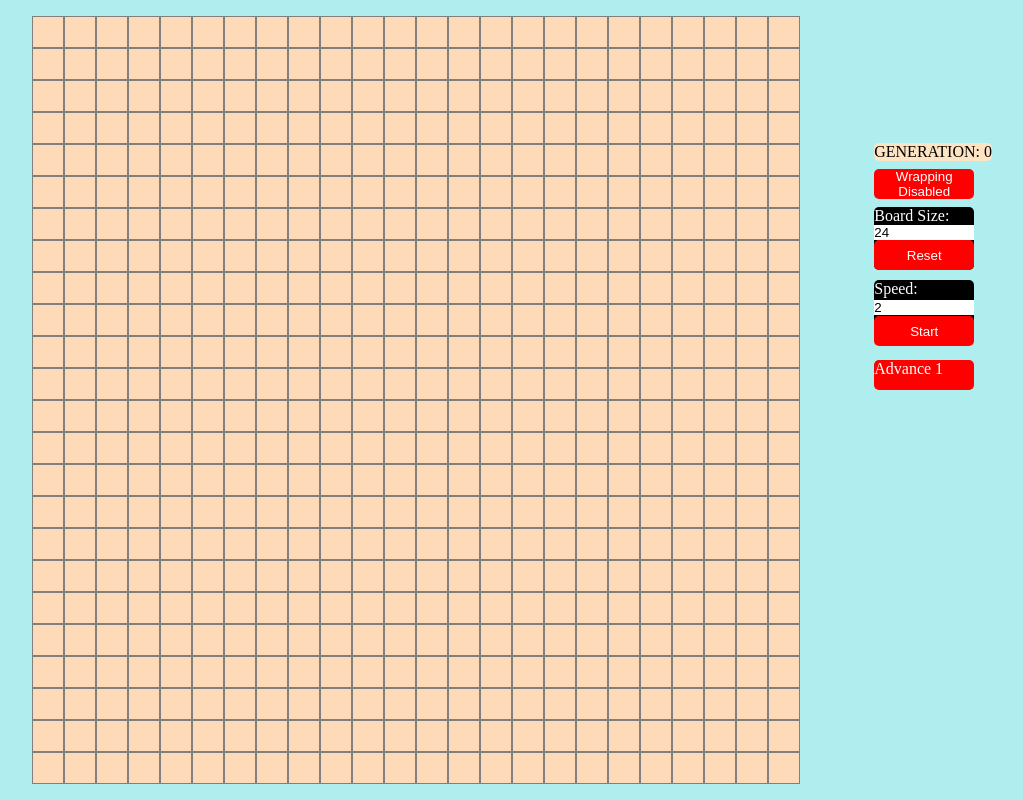
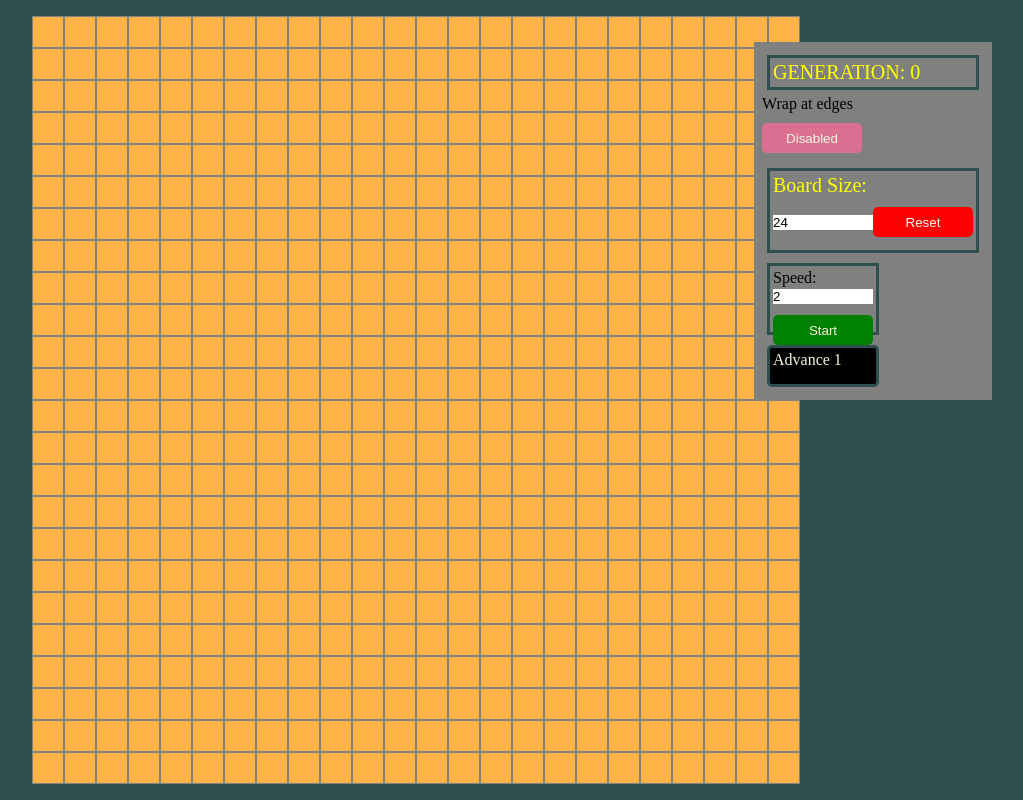
Before and after one commit to pkaodev/Game-of-Life, a React (Create React App) app in the folder game-of-life/: page / in a window 1280 px wide. Shown: the whole page, without its empty margins (224-1247 px from the left). Built offline with nearby package versions, Linux system fonts and the light colour scheme.

Commit message:
pointless bad styling

```diff
--- a/game-of-life/src/Components/Buttons/AdvanceButton.js
+++ b/game-of-life/src/Components/Buttons/AdvanceButton.js
@@ -6,7 +6,7 @@ export default function AdvanceButton() {
   const { board, setBoard , wrapping, generation, setGeneration} = useContext(BoardContext);
   return (
     <div
-      className="advance-button"
+      className="basic-border button advance-button"
       onClick={() => {
         if (!wrapping) {
         createNextGeneration(board, setBoard, generation, setGeneration);
--- a/game-of-life/src/Components/Buttons/AutoButtons.js
+++ b/game-of-life/src/Components/Buttons/AutoButtons.js
@@ -32,20 +32,19 @@ export default function AutoButtons() {
 
 
   return (
-    <div className="auto-buttons">
-      Speed:
-      {/*text box to set speed*/}
+    <div className="basic-border auto-buttons">
+      <p classname='text--terminal'>Speed:</p>
+
       <input
-        className="speed-input"
+        className="input--speed"
         type="text"
         value={speed}
         onChange={(e) => {
           setSpeed(e.target.value);
         }}
       />
-      {/*Button to start or stop*/}
       <button
-        className="start-stop-button"
+        className={`button start-stop-button-${isRunning}`}
         onClick={handleIsRunning}
       >
         {isRunning ? "Stop" : "Start"}
--- a/game-of-life/src/Components/Buttons/CreateBoardButtons.js
+++ b/game-of-life/src/Components/Buttons/CreateBoardButtons.js
@@ -20,19 +20,17 @@ export default function CreateBoardButtons() {
   };
 
   return (
-    <div className="create-board-buttons">
-      Board Size:
-      {/*text box to set speed*/}
+    <div className='basic-border'>
+      <p className='text--terminal'>Board Size:</p>
       <input
-        className="size-input"
+        className="input--board-size"
         type="text"
         value={newBoardSize}
         onChange={(e) => {
           setNewBoardSize(e.target.value);
         }}
-      />
-      {/*Button to start or stop*/}
-      <button className="reset-button" onClick={handleReset}>
+        />
+      <button className="button reset-button" onClick={handleReset}>
         Reset
       </button>
     </div>
--- a/game-of-life/src/Components/Buttons/TextGeneration.js
+++ b/game-of-life/src/Components/Buttons/TextGeneration.js
@@ -4,6 +4,6 @@ import BoardContext from '../../contexts/boardContext'
 export default function TextGeneration() {
     const { generation } = useContext(BoardContext)
   return (
-    <div className='text-generation'>GENERATION: {generation}</div>
+    <p className='text--terminal text--important basic-border'>GENERATION: {generation}</p>
   )
 }
--- a/game-of-life/src/Components/Buttons/WrappingButton.js
+++ b/game-of-life/src/Components/Buttons/WrappingButton.js
@@ -3,19 +3,20 @@ import BoardContext from '../../contexts/boardContext'
 
 export default function WrappingButton() {
     const { wrapping, setWrapping } = useContext(BoardContext)
-
-
     //print wrapping state whenever it changes
     useEffect(() => {
         console.log(`Wrapping: ${wrapping}`)
     }
     , [wrapping])
 
+    console.log('HI-->',`wrapping-button-${wrapping}` )
 
-
-  return <button
-  className='wrapping-button'
+  return <>
+  <p className='button-text'>Wrap at edges</p>
+  <button
+  className={`button wrapping-button-${wrapping}`}
   onClick={()=>{setWrapping(!wrapping)}}>
-    {`Wrapping ${!wrapping ? 'Disabled' : 'Enabled'}`}
+    {`${!wrapping ? 'Disabled' : 'Enabled'}`}
     </button>
+  </>
 }
--- a/game-of-life/src/Components/Game.js
+++ b/game-of-life/src/Components/Game.js
@@ -26,10 +26,10 @@ export default function Game() {
 
   return (
     <BoardContext.Provider value={{ isRunning, setIsRunning, board, setBoard, boardSize, setBoardSize, generation, setGeneration, wrapping, setWrapping }}>
-    <div className='game'>
+    <>
       <Board />
       <ButtonHolder />
-    </div>
+    </>
     </BoardContext.Provider>
   );
 }
--- a/game-of-life/src/style.css
+++ b/game-of-life/src/style.css
@@ -7,7 +7,7 @@
 .App {
   width: 100vw;
   height: 100vh;
-  background-color: paleturquoise;
+  background-color: darkslategrey;
   display: flex;
   flex-direction: column;
   align-items: center;
@@ -29,10 +29,10 @@
 
 .row {
   display: flex;
-  flex-direction: row;
-  flex-wrap: wrap;
-  justify-content: center;
-  align-items: center;
+  /* flex-direction: row; */
+  /* flex-wrap: wrap; */
+  /* justify-content: center; */
+  /* align-items: center; */
 }
 
 .cell {
@@ -43,102 +43,69 @@
 .cell--alive {
   background-color: black;
 }
-
 .cell--dead {
-  background-color: peachpuff;
-}
-/*on hover make cell-dead animate between red green and blue background color*/
-.cell--dead:hover {
-  background-color: rgb(255, 0, 0);
-  transition: background-color 0.5s;
+  background-color: #FFB347;
 }
 
-
-
-
-
-
-
-
-
-
-
-/*when hovering over cell makes tile pop out*/
 .cell:hover {
   box-shadow: var(--border-size) var(--border-size) 5px
     rgba(0, 0, 0, 0.8) inset;
   }
 
-
-
-
+.button {
+  cursor: pointer;
+  border-radius: 5px;
+  background-color: black;
+  color: #f5f5dc;
+  margin: 10px 0px;
+}
 
 
 .advance-button {
   width: 100px;
   height: 30px;
-  background-color: red;
-  color: white;
-  border-radius: 5px;
-  cursor: pointer;
-  margin: 10px 0px;
 }
 
 .auto-buttons {
   width: 100px;
   height: 60px;
-  background-color: black;
-  color: white;
-  border-radius: 5px;
-  cursor: pointer;
-  margin: 10px 0px;
 }
 
-.speed-input {
+.input--speed {
   width: 100px;
 }
 
-.start-stop-button {
+.start-stop-button-true {
   width: 100px;
   height: 30px;
   background-color: red;
-  color: white;
-  border-radius: 5px;
-  cursor: pointer;
 }
-
-.wrapping-button {
+.start-stop-button-false {
   width: 100px;
   height: 30px;
-  background-color: red;
-  color: white;
-  border-radius: 5px;
-  cursor: pointer;
-  margin: 1vmin 0;
+  background-color: green;
 }
-
-.text-generation {
-  background-color: bisque;
-  color: black;
-  border-radius: 5px;
+.wrapping-button-true {
+  width: 100px;
+  height: 30px;
+  background-color: green;
+}
+.wrapping-button-false {
+  width: 100px;
+  height: 30px;
+  background-color: palevioletred;
 }
 
 .create-board-buttons {
   width: 100px;
   height: auto;
-  background-color: black;
-  color: white;
-  border-radius: 5px;
-
   display: flex;
   flex-direction: column;
 
 }
-
-.size-input {
+.input--board-size {
   width: 100px;
 }
-
 .reset-button {
   width: 100px;
   height: 30px;
@@ -149,9 +116,25 @@
 }
 
 .button-holder {
+  background-color: grey;
+  padding: 1vmin;
   position: fixed;
   right: 5%;
   bottom: 50%;
   display: flex;
   flex-direction: column;
 }
+.text--terminal{
+  font-size: 20px;
+  color: yellow;
+}
+.text-important{
+  font-weight: bold;
+}
+
+.basic-border{
+  border: 3px solid darkslategrey;
+  padding: 3px;
+  margin: 5px;
+
+}
```
